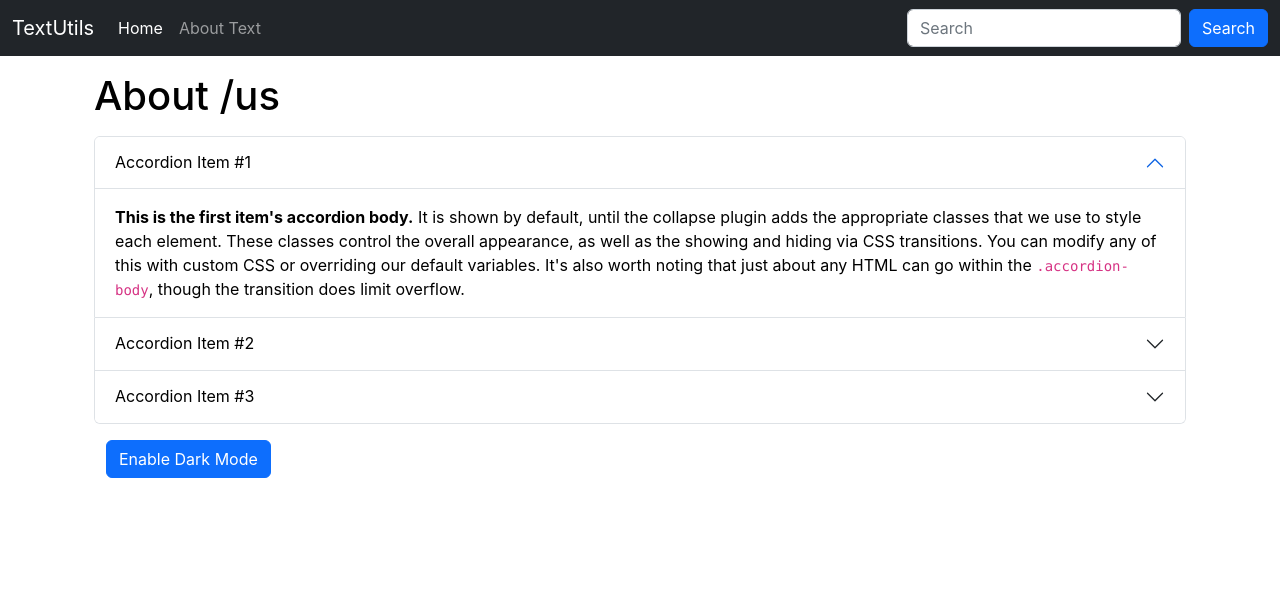
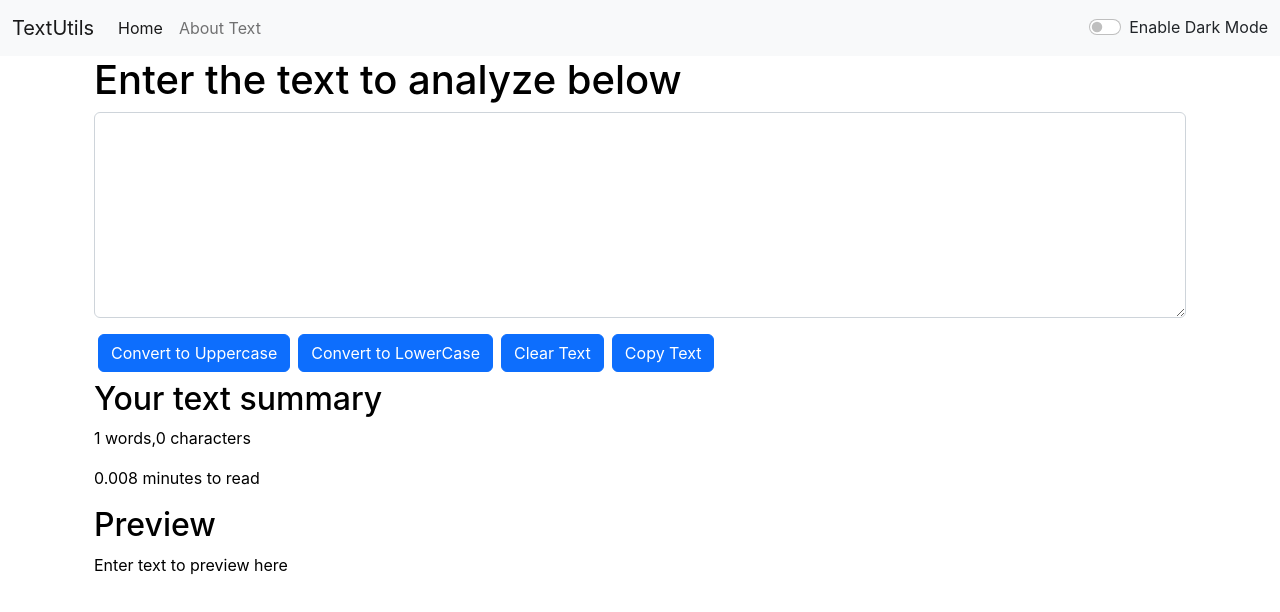
Before and after one commit to usernotavailable123/textutils, a React (Create React App) app: page / in a window 1280 px wide. Shown: the top 612 px of the page. Built offline with nearby package versions, Linux system fonts and the light colour scheme.

Commit message:
add dark mode for entire app

```diff
--- a/src/App.js
+++ b/src/App.js
@@ -1,14 +1,25 @@
+import { useState } from 'react';
 import './App.css';
 import About from './components/About';
 import Navbar from './components/Navbar';
 import TextForm from './components/TextForm';
 function App() {
+  const [mode,setMode] = useState('light');//states whether dark mode is enabled or not
+  const toggleMode = () =>{
+    if(mode === 'light'){
+      setMode('dark');
+      document.body.style.backgroundColor = '#161313';
+    }else{
+      setMode('light');
+      document.body.style.backgroundColor = 'white';
+    }
+  }
   return (
    <>
-      <Navbar title="TextUtils" aboutText="About Text"/>
+      <Navbar title="TextUtils" aboutText="About Text" mode={mode} toggleMode = {toggleMode}/>
       <div className='container'>
-        {/* <TextForm heading="Enter the text to analyze below"/> */}
-        <About />
+        <TextForm heading="Enter the text to analyze below" mode = {mode}/>
+        {/* <About /> */}
       </div>
    </>
   );
--- a/src/components/Navbar.js
+++ b/src/components/Navbar.js
@@ -3,7 +3,7 @@
 
 export default function Navbar(props) {
   return (
-    <nav className="navbar navbar-expand-lg navbar-dark bg-dark">
+    <nav className={`navbar navbar-expand-lg navbar-${props.mode} bg-${props.mode}`}>
   <div className="container-fluid">
     <a className="navbar-brand" href="/">{props.title}</a>
     <button className="navbar-toggler" type="button" data-bs-toggle="collapse" data-bs-target="#navbarSupportedContent" aria-controls="navbarSupportedContent" aria-expanded="false" aria-label="Toggle navigation">
@@ -18,10 +18,14 @@
           <a className="nav-link" href="/">{props.aboutText}</a>
         </li>
       </ul>
-      <form className="d-flex" role="search">
+      {/* <form className="d-flex" role="search">
         <input className="form-control me-2" type="search" placeholder="Search" aria-label="Search" />
         <button className="btn btn-primary" type="submit">Search</button>
-      </form>
+      </form> */}
+      <div className={`form-check form-switch text-${props.mode==='light'?'dark':'light'}`}>
+        <input className="form-check-input" type="checkbox" role="switch" id="flexSwitchCheckDefault" onClick={props.toggleMode}/>
+        <label className="form-check-label" htmlFor="flexSwitchCheckDefault">Enable {props.mode === 'light'? 'Dark' : 'Light'} Mode</label>
+    </div>
     </div>
   </div>
 </nav>
--- a/src/components/TextForm.js
+++ b/src/components/TextForm.js
@@ -20,24 +20,31 @@
     const handleClearClick = (event) =>{
     setText('');
     }
+    const handleCopy = () =>{
+        let text = document.getElementById('myBox');
+        text.select();
+        navigator.clipboard.writeText(text.value);
+    }
   return (
     <>
-        <div className='container'>
+        <div className='container' style = {{color:props.mode==='dark'?'white':'black'}}>
             <div className="mb-3">
                 <h1>{props.heading}</h1>
             {/* <label htmlFor="exampleFormControlTextarea1" className="form-label">Example textarea</label> */}
-            <textarea className="form-control" value={text} onChange = {handleOnChange} rows="8"></textarea>
+            <textarea className="form-control" value={text} onChange = {handleOnChange} rows="8" style = {{backgroundColor:props.mode==='dark'?'grey':'white',
+            color: props.mode === 'dark'?'white':'black'}} id = 'myBox'></textarea>
             </div>
             <button className="btn btn-primary mx-1" onClick={handleUpClick}> Convert to Uppercase</button>
             <button className="btn btn-primary mx-1" onClick={handleLoClick}> Convert to LowerCase</button>
             <button className="btn btn-primary mx-1" onClick={handleClearClick}> Clear Text</button>
+            <button className="btn btn-primary mx-1" onClick={handleCopy}> Copy Text</button>
         </div>
-        <div className='container my-2'>
+        <div className='container my-2' style = {{color:props.mode==='dark'?'white':'black'}}>
             <h2>Your text summary</h2>
             <p>{text.split(" ").length} words,{text.length} characters</p>
             <p>{0.008* text.split(" ").length} minutes to read</p>
             <h2>Preview</h2>
-            <p>{text}</p>
+            <p>{text.length > 0? text:'Enter text to preview here'}</p>
         </div>
     </>
   )
```
